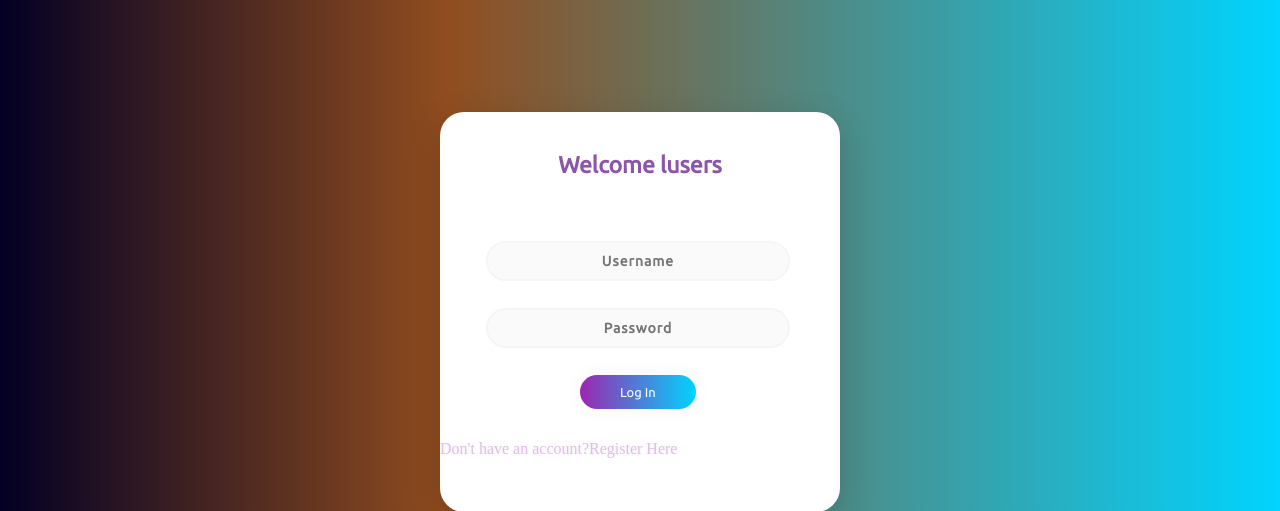
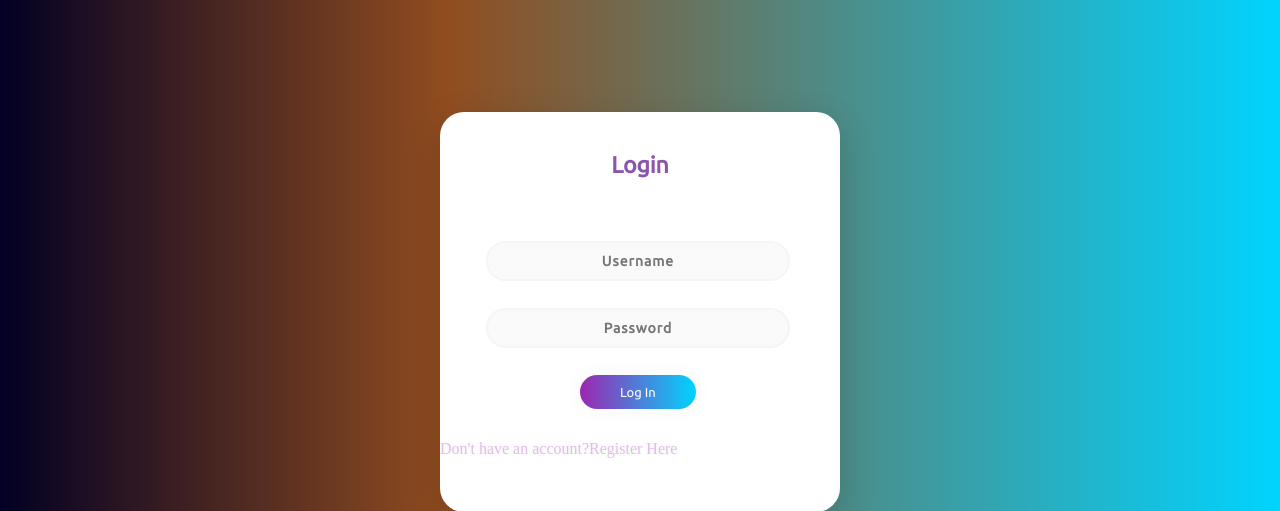
Before and after one commit to PeterWD40/DevOps-Lab, a PHP site: page /login.php in a window 1280 px wide. Shown: the top 511 px of the page. Run offline with PHP 8.4, Linux system fonts and the light colour scheme; some libraries are stand-ins or nearby versions.

Commit message:
fixed a typo

```diff
--- a/webapp/login.php
+++ b/webapp/login.php
@@ -16,7 +16,7 @@
 
 
 
-		<p class="sign" align="center">Welcome lusers</p>
+		<p class="sign" align="center">Login</p>
 
 		<form class="form1" action="login.php" method="post">
 
```
